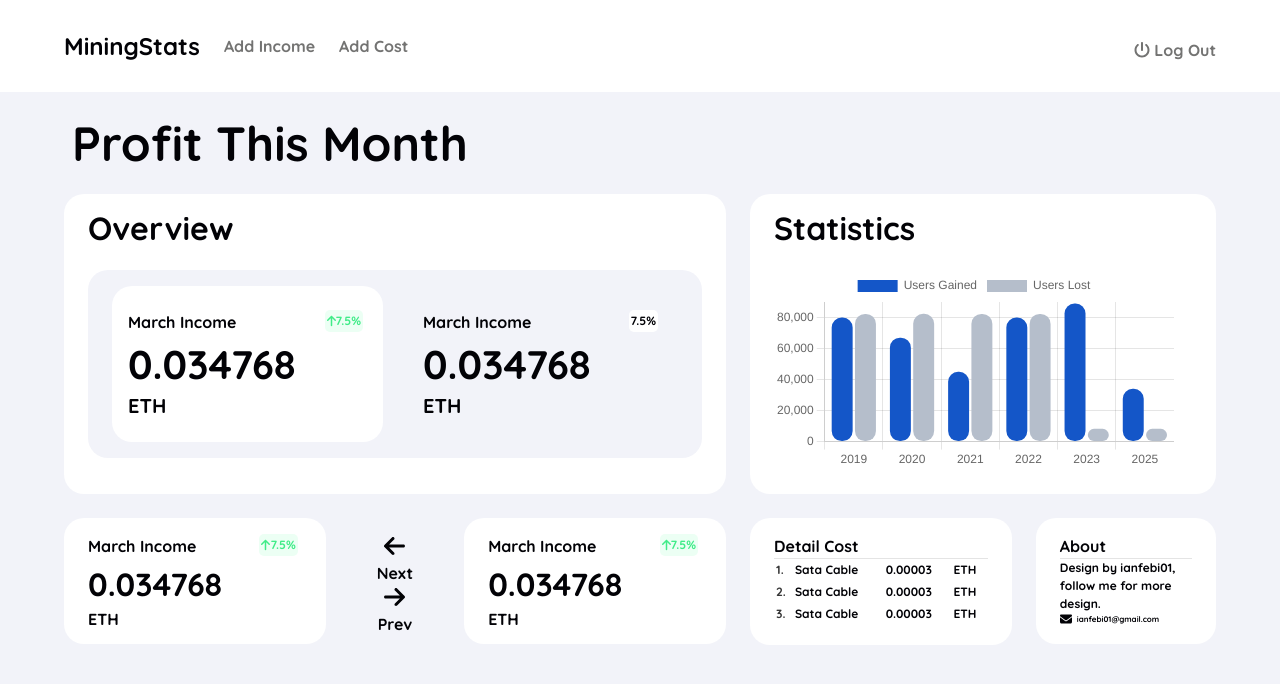
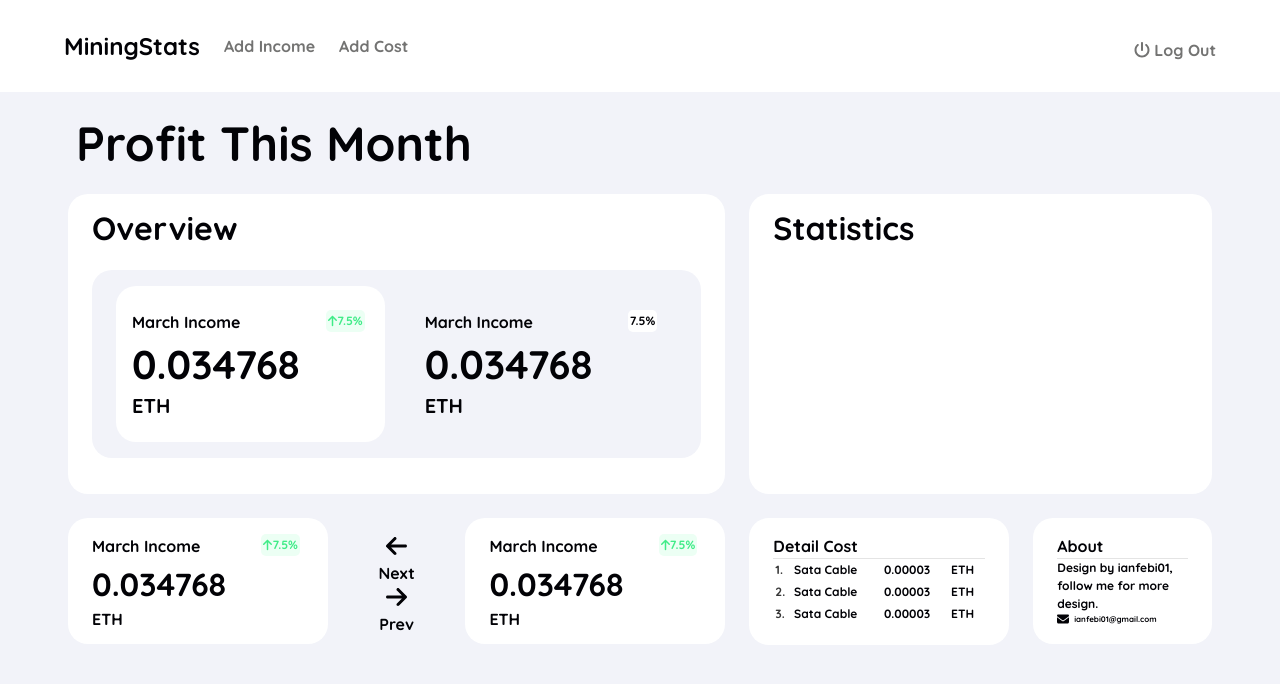
Before and after one commit to ianfebi01/mining-stats, a React (Create React App) app: page / in a window 1280 px wide. Shown: the top 684 px of the page. Built offline with nearby package versions, Linux system fonts and the light colour scheme.

Commit message:
add onclick burger

```diff
--- a/src/main.scss
+++ b/src/assets/style/main.scss
@@ -16,6 +16,10 @@ $light: $bg-light;
 $body-background-color: $light;
 $box-padding: 2px;
 $table-cell-padding: 2px;
+
+.overflow {
+  overflow: overlay;
+}
 
 .nav-height {
   height: 92px;
@@ -95,10 +99,15 @@ $table-cell-padding: 2px;
 }
 .about {
   min-height: 126px;
+  max-height: 126px;
+}
+
+.box-about {
+  max-height: 70px;
+  overflow: scroll;
 }
 
 .bar-chart {
-  width: 400px;
 }
 
 // $grey-dark: $brown;
@@ -112,4 +121,4 @@ $table-cell-padding: 2px;
 // $control-border-width: 2px;
 // $input-border-color: transparent;
 // $input-shadow: none;
-@import '../node_modules/bulma/bulma.sass';
+@import '../../../node_modules/bulma/bulma.sass';
--- /dev/null
+++ b/src/components/homeComponents/useOutsideClick.js
@@ -0,0 +1,19 @@
+import { useEffect } from 'react';
+
+const useOutsideClick = (ref, callback) => {
+  const handleClick = (e) => {
+    if (ref.current && !ref.current.contains(e.target)) {
+      callback();
+    }
+  };
+
+  useEffect(() => {
+    document.addEventListener('click', handleClick);
+
+    return () => {
+      document.removeEventListener('click', handleClick);
+    };
+  });
+};
+
+export default useOutsideClick;
--- a/src/index.js
+++ b/src/index.js
@@ -1,12 +1,12 @@
 import React from 'react';
 import ReactDOM from 'react-dom/client';
-import App from './App';
-import BarChart from './components/BarChart';
-import './main.scss';
+import BarChart from './components/homeComponents/BarChart.js';
+import './assets/style/main.scss';
+import Home from './pages/Home.js';
 
 const root = ReactDOM.createRoot(document.getElementById('root'));
 root.render(
   <React.StrictMode>
-    <App />
+    <Home />
   </React.StrictMode>
 );
--- a/src/App.js
+++ b/src/pages/Home.js
@@ -1,4 +1,5 @@
-import './main.scss';
+import '../assets/style/main.scss';
+import React, { useRef } from 'react';
 import { FontAwesomeIcon } from '@fortawesome/react-fontawesome';
 import {
   faArrowUp,
@@ -7,12 +8,12 @@ import {
   faArrowRight,
   faEnvelope,
 } from '@fortawesome/free-solid-svg-icons';
-import { Bar } from 'react-chartjs-2';
-import BarChart from './components/BarChart';
+import BarChart from '../components/homeComponents/BarChart.js';
 import { useState } from 'react';
-import { UserData } from './Data';
+import { UserData } from '../assets/data/Data';
+import useOutsideClick from '../components/homeComponents/useOutsideClick.js';
 
-function App() {
+function Home() {
   const [userData, setUserData] = useState({
     labels: UserData.map((data) => data.year),
     datasets: [
@@ -33,8 +34,23 @@ function App() {
     ],
   });
 
+  const [active, setActive] = useState('');
+
+  const changeActive = () => {
+    if (active === 'is-active') {
+      setActive('');
+    } else {
+      setActive('is-active');
+      console.log(active);
+    }
+  };
+  const ref = useRef();
+
+  useOutsideClick(ref, () => {
+    setActive('');
+  });
   return (
-    <div>
+    <div className="overflow">
       {/* NAVBAR */}
       <nav className="navbar is-transparent nav-height">
         <div className="container is-max-widescreen">
@@ -44,13 +60,18 @@ function App() {
                 MiningStats
               </strong>
             </a>
-            <div className="navbar-burger burger" data-target="navMenu">
+            <div
+              ref={ref}
+              onClick={changeActive}
+              className={`burger navbar-burger ${active}`}
+              data-target="navMenu"
+            >
               <span></span>
               <span></span>
               <span></span>
             </div>
           </div>
-          <div className="navbar-menu" id="navMenu">
+          <div className={`navbar-menu ${active}`} id="navMenu">
             <div className="navbar-start">
               <a href="#" className="navbar-item has-text-grey-light">
                 Add Income
@@ -74,7 +95,7 @@ function App() {
       </nav>
 
       {/* Body */}
-      <div className="container is-max-widescreen">
+      <div className="container is-max-widescreen px-1">
         {/* Header */}
         <section className="hero is-small">
           <div className="hero-body px-2">
@@ -232,7 +253,7 @@ function App() {
                   <div className="hero-body py-4 px-5">
                     <h1 className="title has-text-primary">Statistics</h1>
                     <div className="bar-chart">
-                      <BarChart
+                      {/* <BarChart
                         chartData={userData}
                         chartOption={{
                           title: {
@@ -240,7 +261,7 @@ function App() {
                             text: 'gg',
                           },
                         }}
-                      />
+                      /> */}
                     </div>
                   </div>
                 </section>
@@ -291,6 +312,7 @@ function App() {
                 <section className="hero round-corner has-background-white about">
                   <div className="hero-body py-4 px-5">
                     <h1 className="has-text-primary title-underline">About</h1>
+                    <div className="box-about">
                       <p className="has-text-primary is-size-7">
                         Design by ianfebi01, follow me for more design.
                       </p>
@@ -300,6 +322,7 @@ function App() {
                           <p className="email-text">ianfebi01@gmail.com</p>
                         </li>
                       </ul>
+                    </div>
                   </div>
                 </section>
               </div>
@@ -311,4 +334,4 @@ function App() {
   );
 }
 
-export default App;
+export default Home;
```
Also changed, not shown: src/assets/data/Data.js (renamed from src/Data.js), src/components/homeComponents/BarChart.js (renamed from src/components/BarChart.js). Lines whose indentation alone changed are shown as unchanged.
